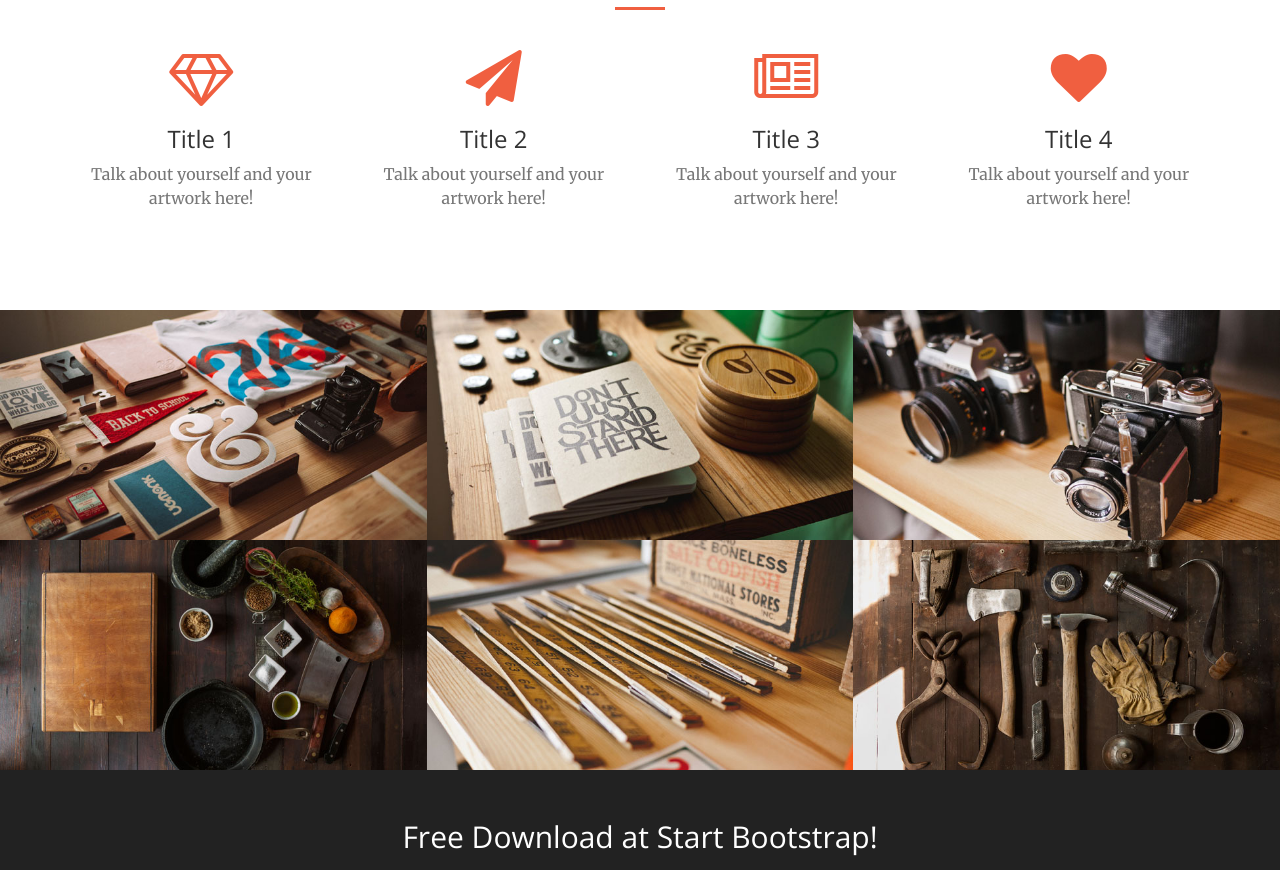
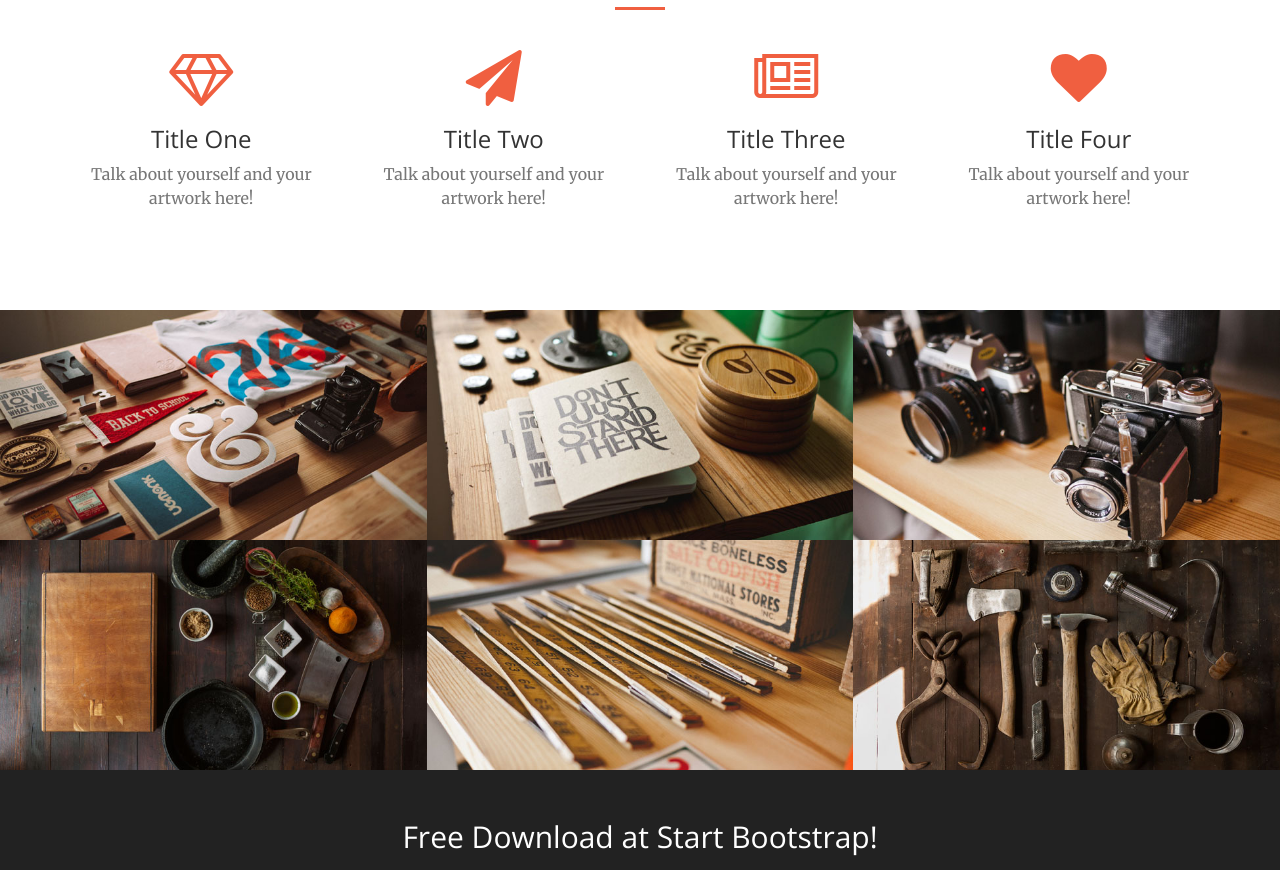
Before and after one commit to jjegbe01/LindaWebsite, a plain HTML site: page index.html in a window 1280 px wide. Shown: the part 1340-2210 px from the top of the page. Drawn offline with nearby package versions, Linux system fonts and the light colour scheme.

Commit message:
More small changes.

```diff
--- a/index.html
+++ b/index.html
@@ -109,28 +109,28 @@
                 <div class="col-lg-3 col-md-6 text-center">
                     <div class="service-box">
                         <i class="fa fa-4x fa-diamond wow bounceIn text-primary"></i>
-                        <h3>Title 1</h3>
+                        <h3>Title One</h3>
                         <p class="text-muted">Talk about yourself and your artwork here!</p>
                     </div>
                 </div>
                 <div class="col-lg-3 col-md-6 text-center">
                     <div class="service-box">
                         <i class="fa fa-4x fa-paper-plane wow bounceIn text-primary" data-wow-delay=".1s"></i>
-                        <h3>Title 2</h3>
+                        <h3>Title Two</h3>
                         <p class="text-muted">Talk about yourself and your artwork here!</p>
                     </div>
                 </div>
                 <div class="col-lg-3 col-md-6 text-center">
                     <div class="service-box">
                         <i class="fa fa-4x fa-newspaper-o wow bounceIn text-primary" data-wow-delay=".2s"></i>
-                        <h3>Title 3</h3>
+                        <h3>Title Three</h3>
                         <p class="text-muted">Talk about yourself and your artwork here!</p>
                     </div>
                 </div>
                 <div class="col-lg-3 col-md-6 text-center">
                     <div class="service-box">
                         <i class="fa fa-4x fa-heart wow bounceIn text-primary" data-wow-delay=".3s"></i>
-                        <h3>Title 4</h3>
+                        <h3>Title Four</h3>
                         <p class="text-muted">Talk about yourself and your artwork here!</p>
                     </div>
                 </div>
```
